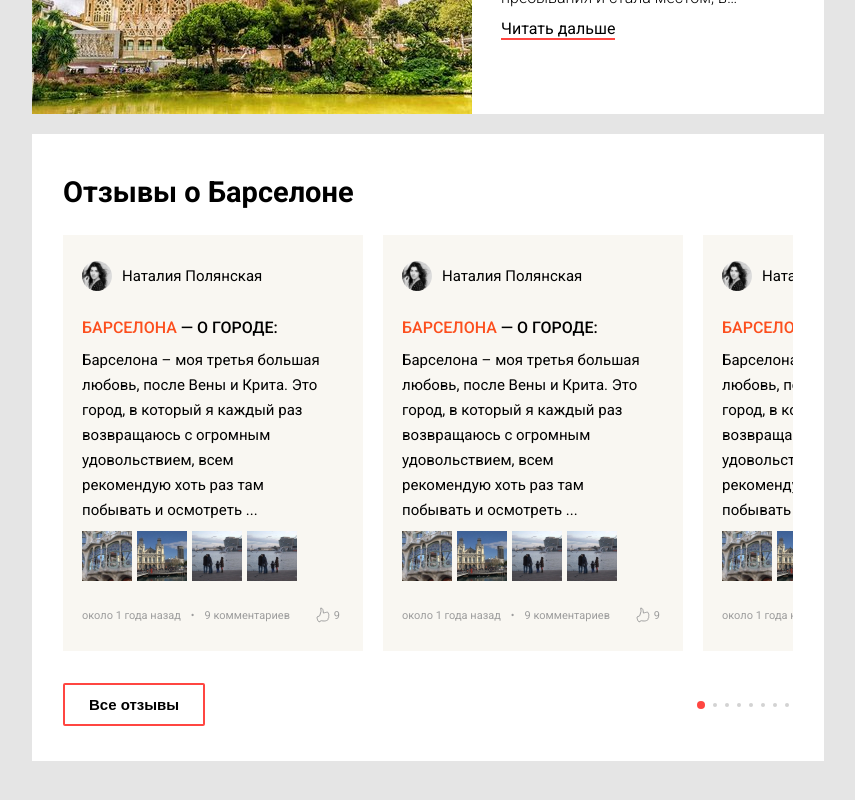
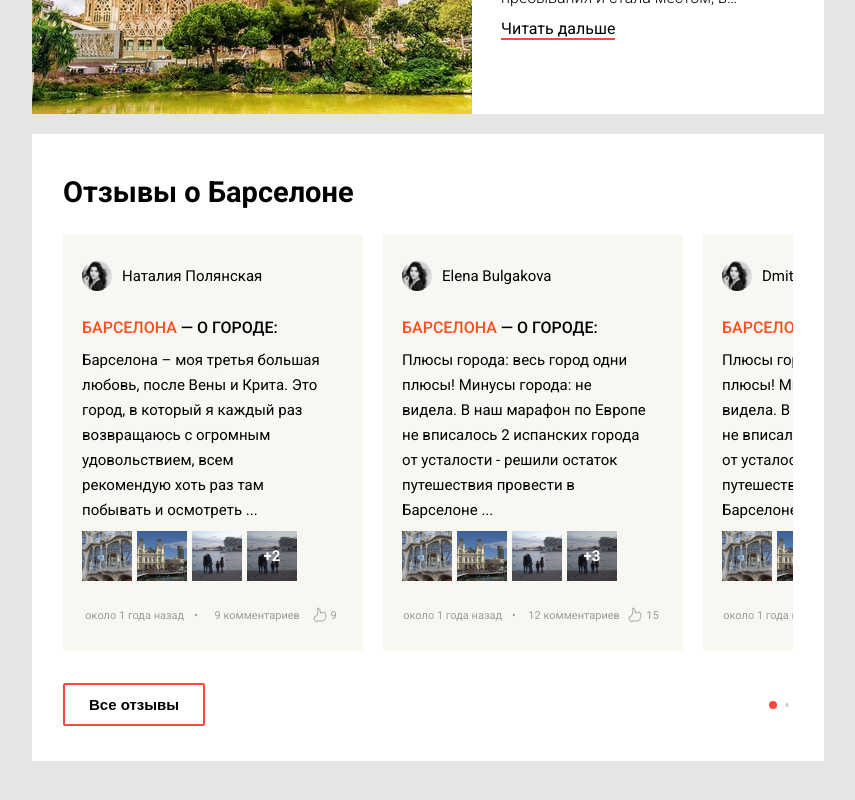
Before and after one commit to Chefchelious/rc-test, a Vue app: page / in a window 1280 px wide. Shown: the part 436-1236 px from the top of the page, without its empty margins (212-1067 px from the left). Built offline with nearby package versions, Linux system fonts and the light colour scheme.

Commit message:
gallery counter added

```diff
--- a/src/components/city-reviews.vue
+++ b/src/components/city-reviews.vue
@@ -12,40 +12,8 @@
       :modules="[Pagination]"
       class="mySwiper"
     >
-      <swiper-slide>
-        <review-card />
-      </swiper-slide>
-
-      <swiper-slide>
-        <review-card />
-      </swiper-slide>
-
-      <swiper-slide>
-        <review-card />
-      </swiper-slide>
-
-      <swiper-slide>
-        <review-card />
-      </swiper-slide>
-
-      <swiper-slide>
-        <review-card />
-      </swiper-slide>
-
-      <swiper-slide>
-        <review-card />
-      </swiper-slide>
-
-      <swiper-slide>
-        <review-card />
-      </swiper-slide>
-
-      <swiper-slide>
-        <review-card />
-      </swiper-slide>
-
-      <swiper-slide>
-        <review-card />
+      <swiper-slide v-for="review in BARCELONAREVIEWS" :key="review.id">
+        <review-card :review="review" />
       </swiper-slide>
     </swiper>
 
@@ -62,6 +30,7 @@ import { Swiper, SwiperSlide } from 'swiper/vue'
 import 'swiper/css/pagination'
 import { Pagination } from 'swiper/modules'
 import 'swiper/swiper-bundle.css'
+import { BARCELONAREVIEWS } from '@/mokData'
 </script>
 
 <style scoped>
@@ -79,6 +48,7 @@ import 'swiper/swiper-bundle.css'
 
 .swiper-slide {
   width: 300px;
+  height: auto;
 }
 
 .all-reviews-btn {
--- a/src/components/review-card.vue
+++ b/src/components/review-card.vue
@@ -2,30 +2,32 @@
   <div class="card">
     <div class="author">
       <div class="image-wrapper">
-        <img class="reviwer-img" :src="reviewPhoto" alt="reviewer" />
+        <img class="reviwer-img" :src="review.author.profileImage" alt="reviewer" />
       </div>
-      <span>Наталия Полянская</span>
+      <span>{{ review.author.name }}</span>
     </div>
 
     <h5 class="card-title"><span class="city-name">БАРСЕЛОНА</span> — О городе:</h5>
     <p class="card-content">
-      Барселона – моя третья большая любовь, после Вены и Крита. Это город, в который я каждый раз
-      возвращаюсь с огромным удовольствием, всем рекомендую хоть раз там побывать и осмотреть ...
+      {{ review.review }}
     </p>
 
     <div class="card-gallery">
-      <div v-for="(photo, idx) in gallery" :key="idx">
-        <img :src="photo" alt="gallary-photo" />
+      <div v-for="(photo, idx) in review.reviewImages.slice(0, 4)" :key="idx" class="gallery-photo">
+        <img :src="photo" alt="gallery-photo" />
+        <div v-if="idx === 3" class="backdrop-mini">
+          <span class="extra-count">+{{ extraCounter }}</span>
+        </div>
       </div>
     </div>
 
     <div class="card-footer">
       <p>
         <span>около 1 года назад</span>
-        <span>9 комментариев</span>
+        <span style="margin-right: 6px">{{ review.comments }} комментариев</span>
         <span class="like-section">
           <img :src="ICONS.likeIcon" alt="like" />
-          <span>9</span>
+          <span>{{ review.likes }}</span>
         </span>
       </p>
     </div>
@@ -33,17 +35,20 @@
 </template>
 
 <script setup lang="ts">
-import reviewPhoto from '@/assets/images/reviewer-photo.svg'
-import galleryFirst from '@/assets/images/gallery-1.jpg'
-import gallerySecond from '@/assets/images/gallery-2.jpg'
-import galleryThird from '@/assets/images/gallery-3.jpg'
 import { ICONS } from '@/composable/icons'
+import type { IReviewItem } from '@/types'
+import { computed } from 'vue'
 
-const gallery: string[] = [galleryFirst, gallerySecond, galleryThird, galleryThird]
+const props = defineProps<{ review: IReviewItem }>()
+
+const extraCounter = computed(() => {
+  return props.review.reviewImages.length - props.review.reviewImages.slice(0, 4).length
+})
 </script>
 
 <style scoped>
 .card {
+  height: 100%;
   width: 300px;
   background-color: #f9f7f2;
   padding: 26px 23px 26px 19px;
@@ -104,7 +109,7 @@ const gallery: string[] = [galleryFirst, gallerySecond, galleryThird, galleryThi
   align-items: center;
   font-size: 11px;
   color: #9d9d9d;
-  justify-content: space-between;
+  justify-content: space-around;
   flex-wrap: wrap;
 }
 
@@ -113,12 +118,38 @@ const gallery: string[] = [galleryFirst, gallerySecond, galleryThird, galleryThi
   margin: 0 10px;
 }
 
+.card-footer p span:nth-child(2) {
+  margin-right: auto;
+}
+
 .like-section {
-  flex: 1;
   text-align: right;
+  white-space: nowrap;
 }
 
 .like-section img {
   margin-right: 4px;
 }
+
+.gallery-photo {
+  position: relative;
+}
+
+.backdrop-mini {
+  position: absolute;
+  background-color: rgba(0, 0, 0, 0.201);
+  left: 0;
+  top: 0;
+  right: 0;
+  bottom: 0;
+}
+
+.extra-count {
+  position: absolute;
+  top: 50%;
+  left: 50%;
+  transform: translate(-50%, -50%);
+  color: white;
+  font-weight: 600;
+}
 </style>
--- a/src/mokData.ts
+++ b/src/mokData.ts
@@ -1,5 +1,9 @@
-import type { ICityData } from './types'
+import type { ICityData, IReviewItem } from './types'
 import barcelonaImg from '@/assets/images/barcelona_spain.jpg'
+import profileImage from '@/assets/images/reviewer-photo.svg'
+import galleryFirst from '@/assets/images/gallery-1.jpg'
+import gallerySecond from '@/assets/images/gallery-2.jpg'
+import galleryThird from '@/assets/images/gallery-3.jpg'
 
 export const CITY: ICityData = {
   title: 'Барселона — обзор города',
@@ -7,3 +11,66 @@ export const CITY: ICityData = {
   description:
     'Барселона с её золотистыми пляжами, архитектурными шедеврами Гауди, многочисленными фестивалями и гастрономическим разнообразием понравилась мне в первый же день пребывания и стала местом, в котором...'
 }
+
+export const BARCELONAREVIEWS: IReviewItem[] = [
+  {
+    id: '23',
+    author: {
+      id: '1',
+      profileImage: profileImage,
+      name: 'Наталия Полянская',
+      role: 'user'
+    },
+    review:
+      'Барселона – моя третья большая любовь, после Вены и Крита. Это город, в который я каждый раз возвращаюсь с огромным удовольствием, всем рекомендую хоть раз там побывать и осмотреть ...',
+    reviewImages: [
+      galleryFirst,
+      gallerySecond,
+      galleryThird,
+      galleryThird,
+      galleryThird,
+      galleryThird
+    ],
+    comments: 9,
+    likes: 9,
+    createdAt: '2023-05-20T00:00:00Z'
+  },
+  {
+    id: '24',
+    author: {
+      id: '2',
+      profileImage: profileImage,
+      name: 'Elena Bulgakova',
+      role: 'user'
+    },
+    review:
+      'Плюсы города: весь город одни плюсы! Минусы города: не видела. В наш марафон по Европе не вписалось 2 испанских города от усталости - решили остаток путешествия провести в Барселоне ...',
+    reviewImages: [
+      galleryFirst,
+      gallerySecond,
+      galleryThird,
+      galleryThird,
+      galleryThird,
+      galleryThird,
+      galleryThird
+    ],
+    comments: 12,
+    likes: 15,
+    createdAt: '2024-02-15T00:00:00Z'
+  },
+  {
+    id: '25',
+    author: {
+      id: '3',
+      profileImage: profileImage,
+      name: 'Dmitrii Morrows',
+      role: 'user'
+    },
+    review:
+      'Плюсы города: весь город одни плюсы! Минусы города: не видела. В наш марафон по Европе не вписалось 2 испанских города от усталости - решили остаток путешествия провести в Барселоне ...',
+    reviewImages: [galleryFirst, gallerySecond],
+    comments: 12,
+    likes: 10,
+    createdAt: '2024-07-20T00:00:00Z'
+  }
+]
```
Also changed, not shown: src/types.d.ts (+19 -0 lines).
